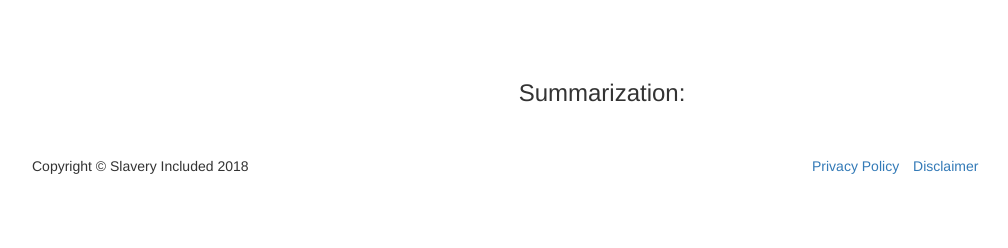
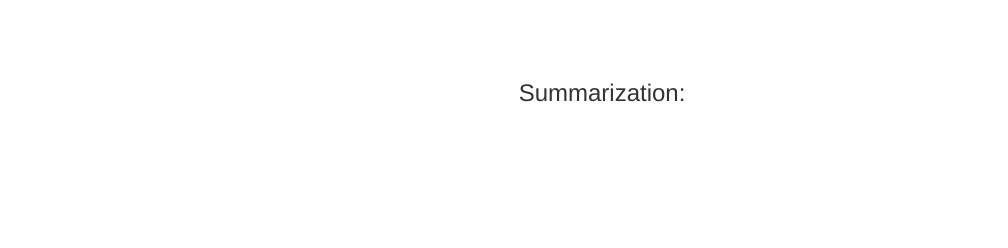
Before and after one commit to GitDavid/billuminate, a Flask app: template bill_app/templates/output.html in a window 1280 px wide. Shown: the part 552-800 px from the top of the page, without its empty margins (38-1046 px from the left). Run offline with Flask 2, Linux system fonts and the light colour scheme; the template is opened without the code that fills it, so the values that code supplies are empty; some libraries are stand-ins or nearby versions.

Commit message:
formatted html code

```diff
--- a/bill_app/templates/404.html
+++ b/bill_app/templates/404.html
@@ -1,6 +1,6 @@
 {% extends "base.html" %}
 
 {% block content %}
-    <h1>File Not Found</h1>
+    <h1>Sorry, File Not Found</h1>
     <p><a href="{{ url_for('index') }}">Back</a></p>
 {% endblock %}
--- a/bill_app/templates/500.html
+++ b/bill_app/templates/500.html
@@ -2,6 +2,6 @@
 
 {% block content %}
     <h1>An unexpected error has occurred</h1>
-    <p>The administrator has been notified. Sorry for the inconvenience!</p>
+    <p>Melissa will do something about this. Sorry for the inconvenience!</p>
     <p><a href="{{ url_for('index') }}">Back</a></p>
 {% endblock %}
--- a/bill_app/templates/base.html
+++ b/bill_app/templates/base.html
@@ -2,6 +2,7 @@
 <html lang="en">
 
     <head>
+
         <meta charset="utf-8">
         <meta name="viewport" content="width=device-width, initial-scale=1, shrink-to-fit=no">
         <meta name="description" content="bill-summarizing-app">
@@ -16,12 +17,9 @@
         <!-- Custom styles for this template -->
         <link href="../static/css/starter-template.css" rel="stylesheet">
 
-        <!-- Just for debugging purposes. Don't actually copy these 2 lines! -->
-        <!--[if lt IE 9]><script src="../../assets/js/ie8-responsive-file-warning.js"></script><![endif]-->
-        <script src="../../assets/js/ie-emulation-modes-warning.js"></script>
-
         <!-- IE10 viewport hack for Surface/desktop Windows 8 bug -->
         <script src="../../assets/js/ie10-viewport-bug-workaround.js"></script>
+
     </head>
 
     <body id="page-top">
@@ -52,46 +50,19 @@
 
     <!-- INSERT BODY -->
 
-    <section id="bill_app">
+    <section id="page_body">
+
         {% block content %}
         {% endblock %}
+
     </section>
 
-        <!-- Footer -->
-        <footer>
-            <div class="container">
-                <div class="row">
-                    <div class="col-md-4">
-                        <span class="copyright">Copyright &copy; Slavery Included 2018</span>
-                    </div>
+    <!-- Footer -->
 
-                    <div class="col-md-4">
-                        <ul class="list-inline social-buttons">
-                            <li class="list-inline-item">
-                                <a href="#">
-                                    <i class="fa fa-chrome"></i>
-                                </a>
-                            </li>
-                        </ul>
-                    </div>
-                    <div class="col-md-4">
-                        <ul class="list-inline quicklinks">
-                            <li class="list-inline-item">
-                                <a href="#">Privacy Policy</a>
-                            </li>
-                            <li class="list-inline-item">
-                                <a href="#">Disclaimer</a>
-                            </li>
-                        </ul>
-                    </div>
-                </div>
-            </div>
-        </footer>
-
-        <!-- Bootstrap core JavaScript -->
-        <!-- Placed at the end of the document so the pages load faster -->
-        <script src="https://ajax.googleapis.com/ajax/libs/jquery/1.11.1/jquery.min.js"></script>
-        <script src="../static/js/bootstrap.min.js"></script>
+    <!-- Bootstrap core JavaScript -->
+    <!-- Placed at the end of the document so the pages load faster -->
+    <script src="https://ajax.googleapis.com/ajax/libs/jquery/1.11.1/jquery.min.js"></script>
+    <script src="../static/js/bootstrap.min.js"></script>
 
     </body>
 </html>
--- a/bill_app/templates/output.html
+++ b/bill_app/templates/output.html
@@ -29,13 +29,12 @@
     </form>
   </div>
 
-<script src="https://code.jquery.com/jquery-1.10.2.min.js"></script>
-<script src="static/js/bootstrap.min.js"></script>
 
-</div> <!-- /.container-->
+</div>
 
 
 <div class="container">
+
   <div class="starter-template">
     <h3>Bill Information</h3>
     <p class="lead">Below is the result of your query.<br> </p>
@@ -48,28 +47,22 @@
     {% endfor %}
   </table>
 
-
 </div>
 
 <div class="container">
+
   <div class="starter-template">
     <h3>Summarization:</h3>
     {% for bill in bills %}
-      <p class="lead">Here is a summarization of bill <br><br> {{ bill['bill_id'] }} <br><br> {{ bill['official_title'] }}<br><br>
-         {{summarization_result}}</p>
+    <p class="lead">Here is a summarization of bill <br><br>
+      {{ bill['bill_id'] }} <br><br>
+      {{ bill['official_title'] }} <br><br>
+      {{summarization_result}}
+    </p>
     {% endfor %}
 
   </div>
 
+</div>
+
 {% endblock %}
-
-    <script src="https://code.jquery.com/jquery-1.10.2.min.js"></script>
-    <script src="static/js/bootstrap.min.js"></script>
-
-
-   </div><!-- /.container -->
-
-  <!-- Bootstrap core JavaScript
-  ================================================== -->
-  </body>
-</html>
```
Also changed, not shown: bill_app/templates/bill_list.html (+7 -61 lines). Lines whose indentation alone changed are shown as unchanged.
